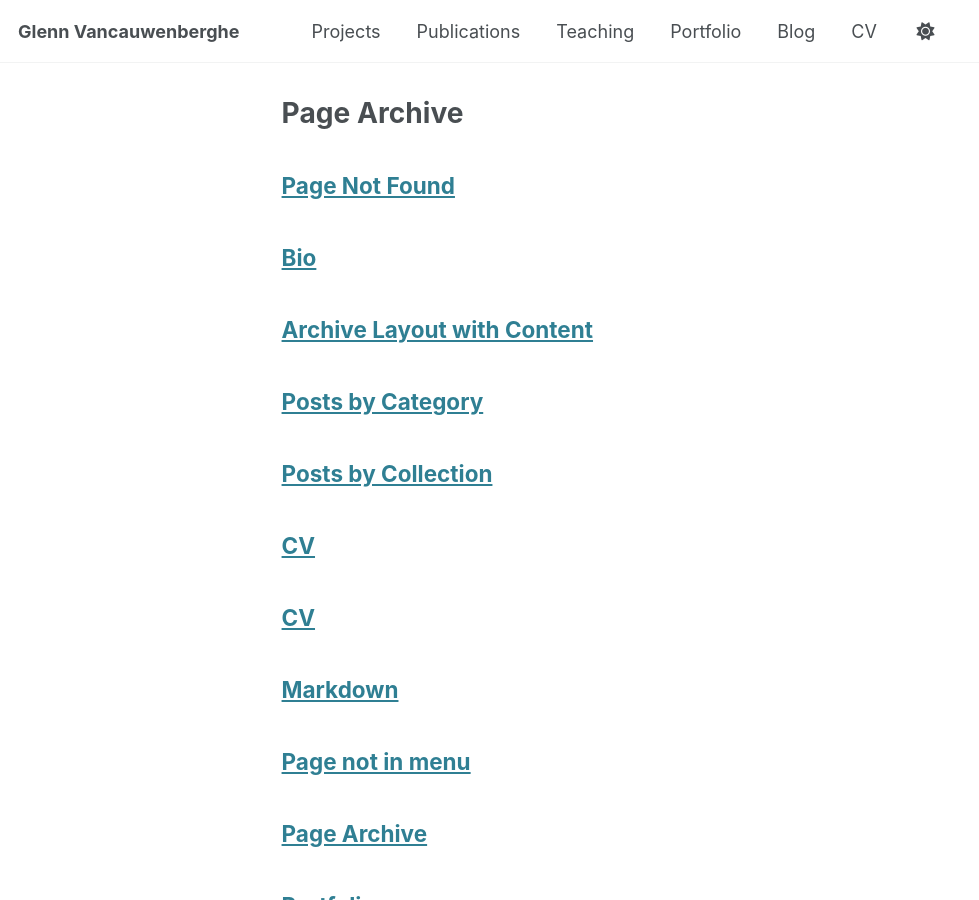
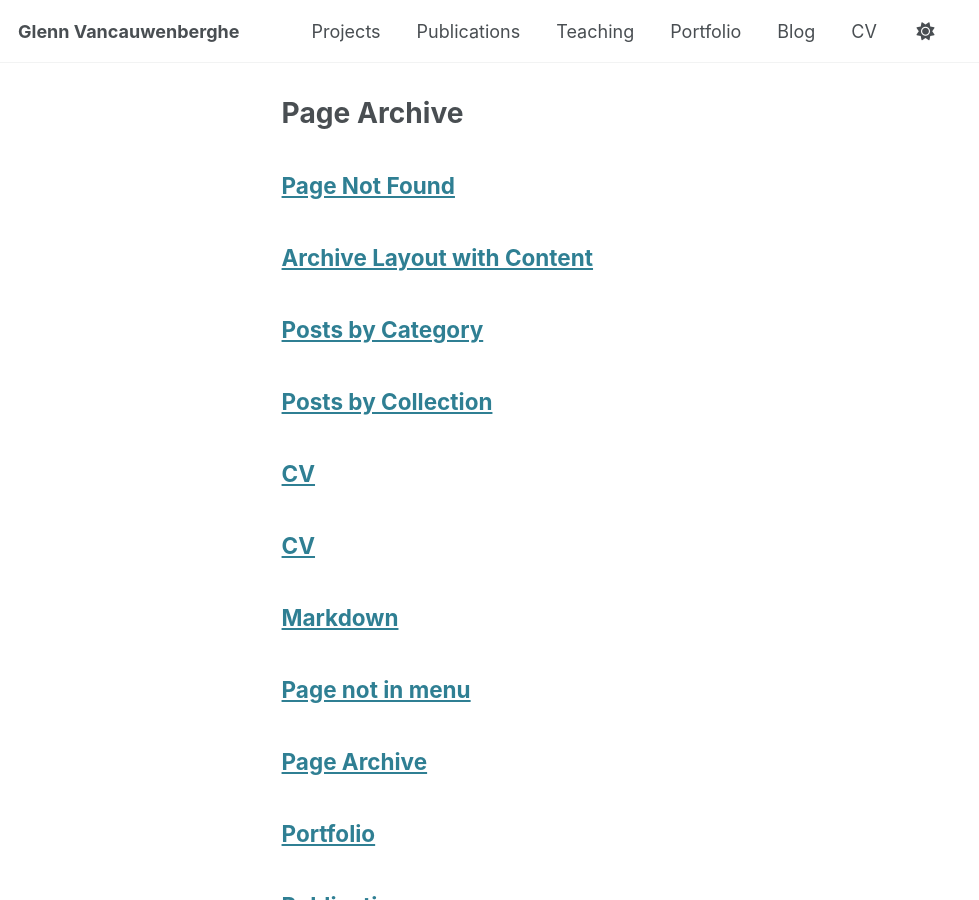
Before and after one commit to GVancauwenberghe/gvancauwenberghe.github.io, a Jekyll site: the page built from _pages/page-archive.html, in a window 1280 px wide and 900 px high. Shown: the whole window, without its empty margins (0-979 px from the left). Built offline with Jekyll 4.4.1, drawn with Linux system fonts in a browser that asks for light colours.

Commit message:
Update about.md

```diff
--- a/_pages/about.md
+++ b/_pages/about.md
@@ -1,6 +1,4 @@
 ---
-permalink: /
-title: "Bio"
 author_profile: true
 redirect_from:
   - /about/
```
